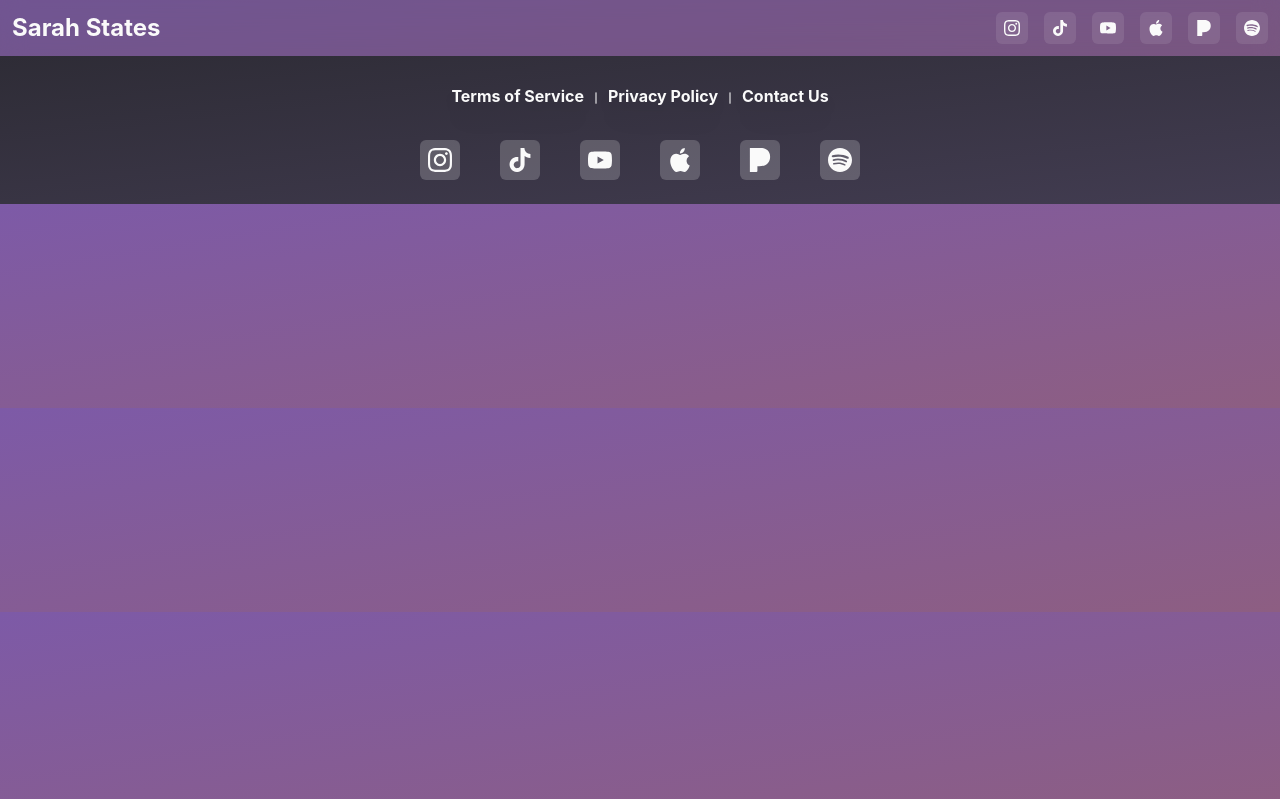
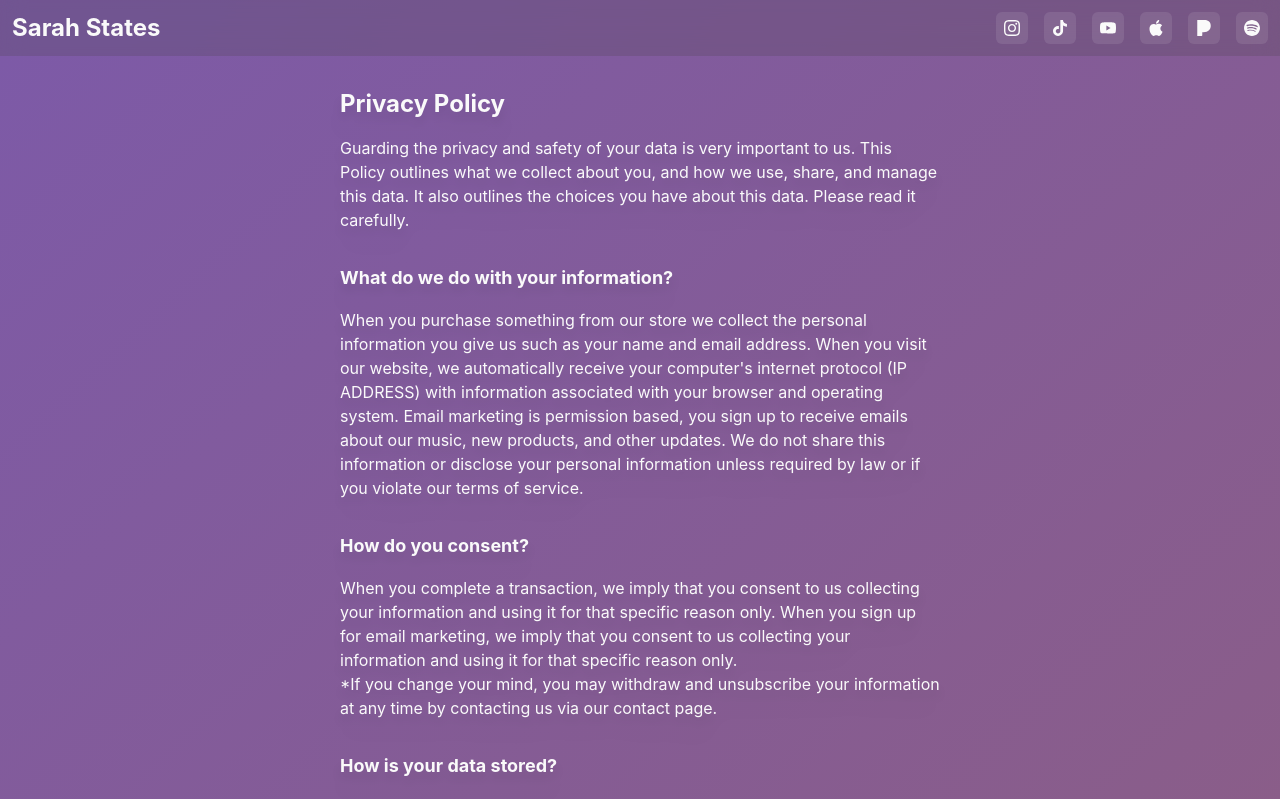
Before and after one commit to BradleyBuckets/sarah-states, a React (Create React App) app: page /terms in a window 1280 px wide. Shown: the top 799 px of the page. Built offline with nearby package versions, Linux system fonts and the light colour scheme; what pocketbase would draw is missing.

Commit message:
Add routes to terms, contact and 404

```diff
--- a/src/App.js
+++ b/src/App.js
@@ -27,6 +27,15 @@ function App() {
             <Route path={"/privacy"}>
               <Privacy />
             </Route>
+            <Route path={"/contact"}>
+              <Privacy />
+            </Route>
+            <Route path={"/terms"}>
+              <Privacy />
+            </Route>
+            <Route path={"*"}>
+              <Privacy />
+            </Route>
           </Switch>
         </div>
         <Footer />
--- a/src/components/Footer.jsx
+++ b/src/components/Footer.jsx
@@ -7,11 +7,11 @@ let Footer = () => {
     return (
       <div className='bg-gradient-to-br from-primary-gray-dark to-primary-gray-light flex flex-col justify-center items-center'>
         <div className=' pt-6 flex justify-center items-center text-center'>
-          <a href="https://google.com" className=' text-neutral-50 text-sm sm:text-base font-bold drop-shadow-xl p-1 mb-1 hover:cursor-pointer hover:underline'>Terms of Service</a>
+          <Link to={'/terms'} className=' text-neutral-50 text-sm sm:text-base font-bold drop-shadow-xl p-1 mb-1 hover:cursor-pointer hover:underline'>Terms of Service</Link>
           <div className='text-neutral-50'><RxDividerVertical/></div>
-          <Link to={'privacy'} className='text-neutral-50 text-sm sm:text-base font-bold drop-shadow-xl p-1 mb-1 hover:cursor-pointer hover:underline'>Privacy Policy</Link>
+          <Link to={'/privacy'} className='text-neutral-50 text-sm sm:text-base font-bold drop-shadow-xl p-1 mb-1 hover:cursor-pointer hover:underline'>Privacy Policy</Link>
           <div className='text-neutral-50'><RxDividerVertical/></div>
-          <a href="https://google.com" className='text-neutral-50 text-sm sm:text-base font-bold drop-shadow-xl p-1 mb-1 hover:cursor-pointer hover:underline'>Contact Us</a>
+          <Link to={'/contact'} className='text-neutral-50 text-sm sm:text-base font-bold drop-shadow-xl p-1 mb-1 hover:cursor-pointer hover:underline'>Contact Us</Link>
         </div>
         <nav className="p-6 flex justify-center items-center">
           <div className="flex items-center gap-1 sm:gap-2 md:gap-4">
--- a/src/components/Privacy.jsx
+++ b/src/components/Privacy.jsx
@@ -2,7 +2,7 @@ const Privacy = () => {
     return (
         <div className=" bg-gradient-to-br from-primary-purple to-primary-pink flex justify-center items-center" >
             <div className=" max-w-2xl w-9/12 sm:w-[600px] py-8">
-                <h2 className="text-neutral-50 font-bold drop-shadow-xl mb-4 text-xl">Privacy Policy</h2>
+                <h2 className="text-neutral-50 font-bold drop-shadow-xl mb-4 text-2xl">Privacy Policy</h2>
                 <p className="text-neutral-50 drop-shadow-xl pb-8">Guarding the privacy and safety of your data is very important to us. This Policy outlines what we collect about you, and how we use, share, and manage this data. It also outlines the choices you have about this data. Please read it carefully.</p>
                 <h3 className="text-neutral-50 font-bold drop-shadow-xl pb-4 text-lg">What do we do with your information?</h3>
                 <p className="text-neutral-50 drop-shadow-xl pb-8">When you purchase something from our store we collect the personal information you give us such as your name and email address. When you visit our website, we automatically receive your computer's internet protocol (IP ADDRESS) with information associated with your browser and operating system. Email marketing is permission based, you sign up to receive emails about our music, new products, and other updates. We do not share this information or disclose your personal information unless required by law or if you violate our terms of service.</p>
```
